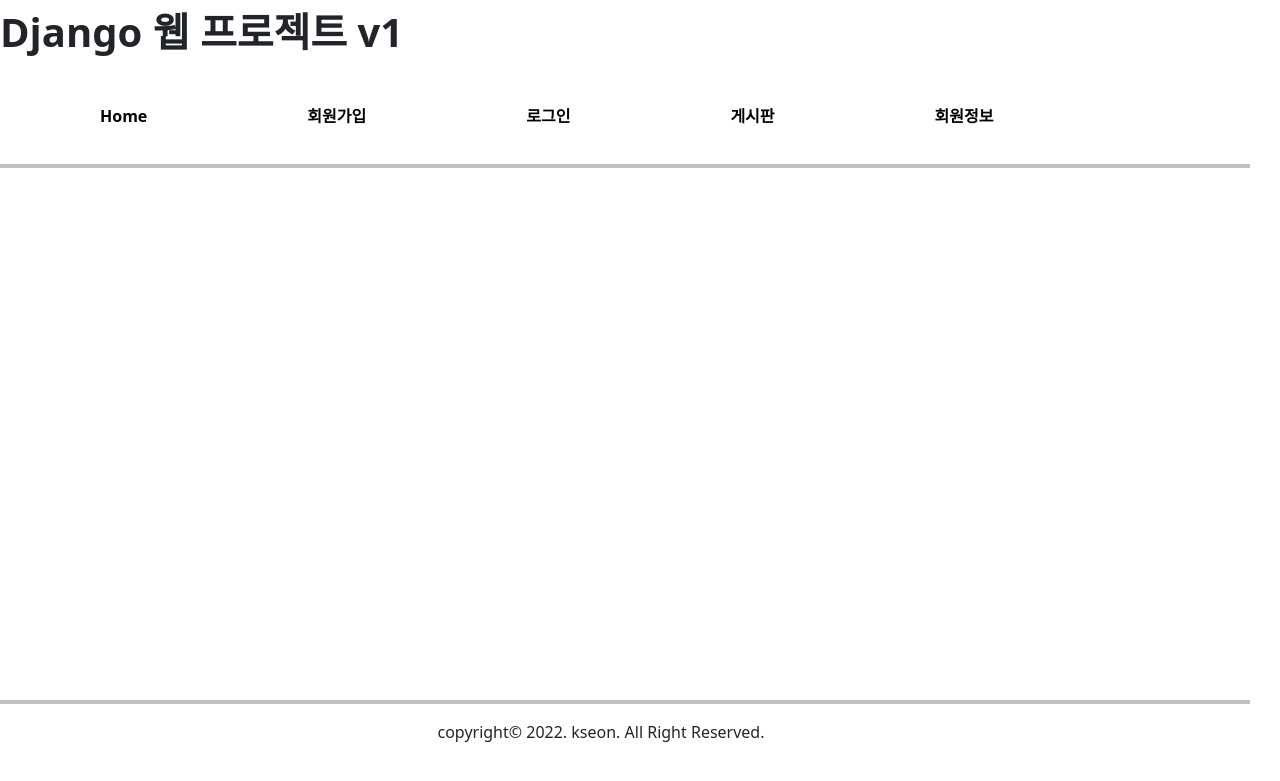
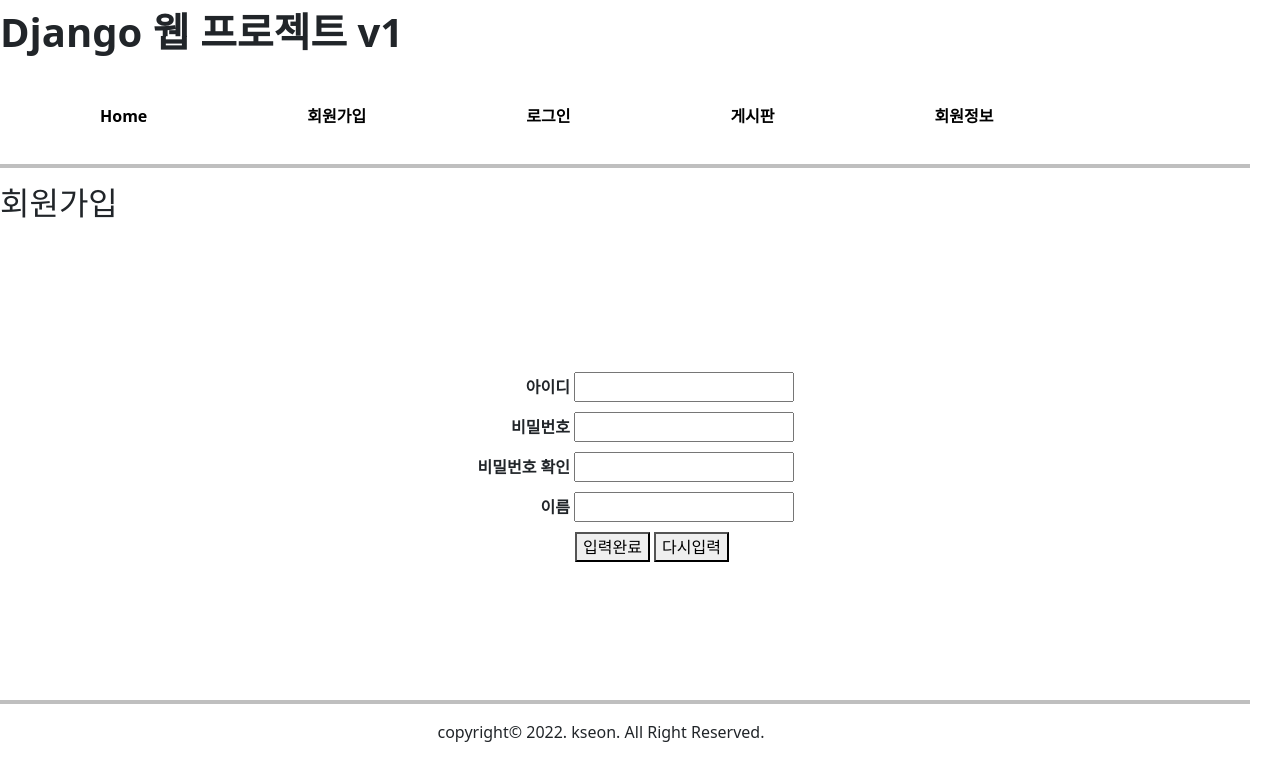
Before and after one commit to midorimame/SemiprojectV1b-Django3, a Django app: page /join/ in a window 1280 px wide. Shown: the top 781 px of the page. Run offline with Django 4.2, Linux system fonts and the light colour scheme; some libraries are stand-ins or nearby versions.

Commit message:
JOIN 내용 추가

```diff
--- a/templates/member/join.html
+++ b/templates/member/join.html
@@ -3,5 +3,27 @@
 {% block title %} Join {% endblock %}
 
 {% block content %}
-
+    <h2>회원가입</h2>
+        <form name="joinfrm" class="form1" method="post">
+            <div>
+                <label id="userid">아이디</label>
+                <input name="userid" type="text" size="18" max="18">
+            </div>
+            <div>
+                <label id="passwd">비밀번호</label>
+                <input name="passwd" type="password" size="18" max="18">
+            </div>
+            <div>
+                <label id="pw_again">비밀번호 확인</label>
+                <input name="pw_again" type="password" size="18" max="18">
+            </div>
+            <div>
+                <label id="name">이름</label>
+                <input name="name" type="text" size="18" max="18">
+            </div>
+            <div><!--<label></label>-->
+                <button type="sumit">입력완료</button>
+                <button type="reset">다시입력</button>
+            </div>
+        </form>
 {% endblock %}
```
